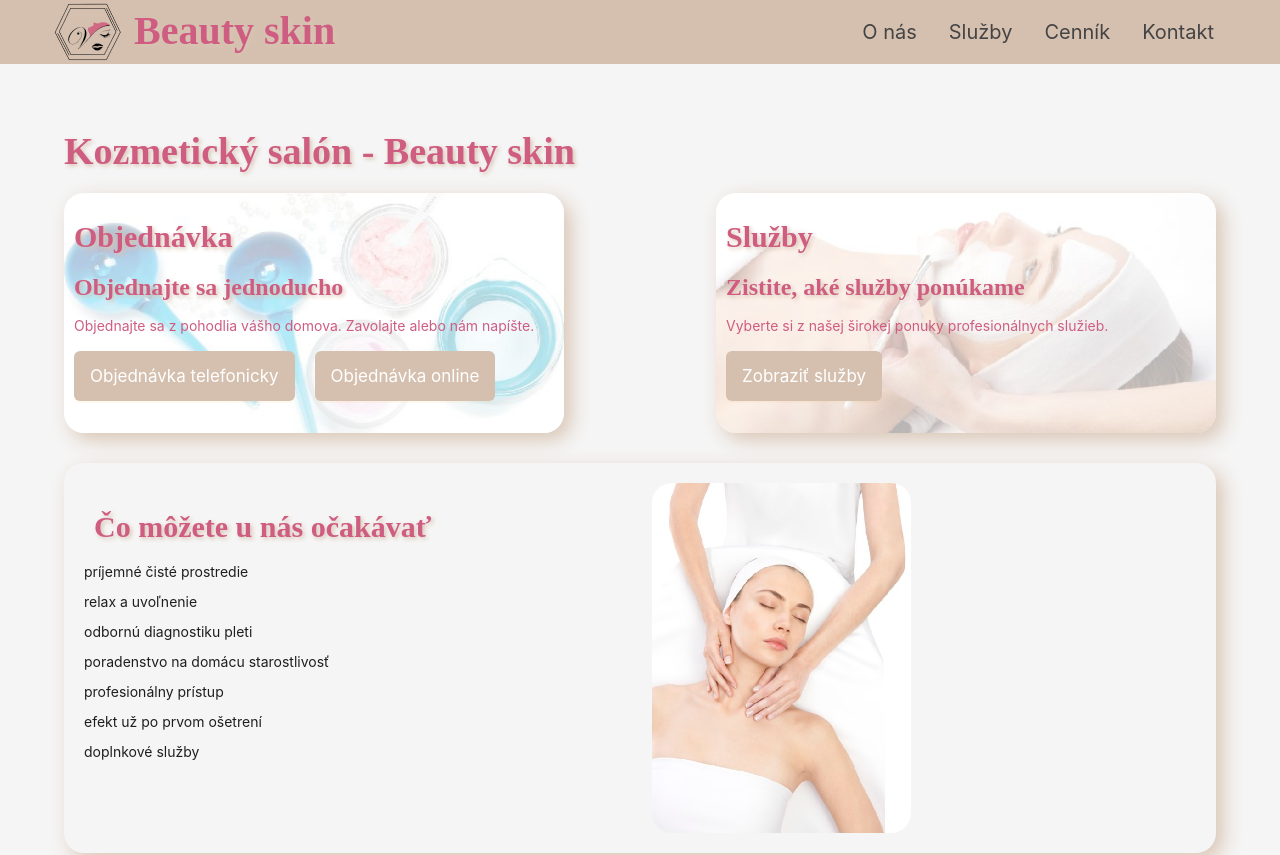
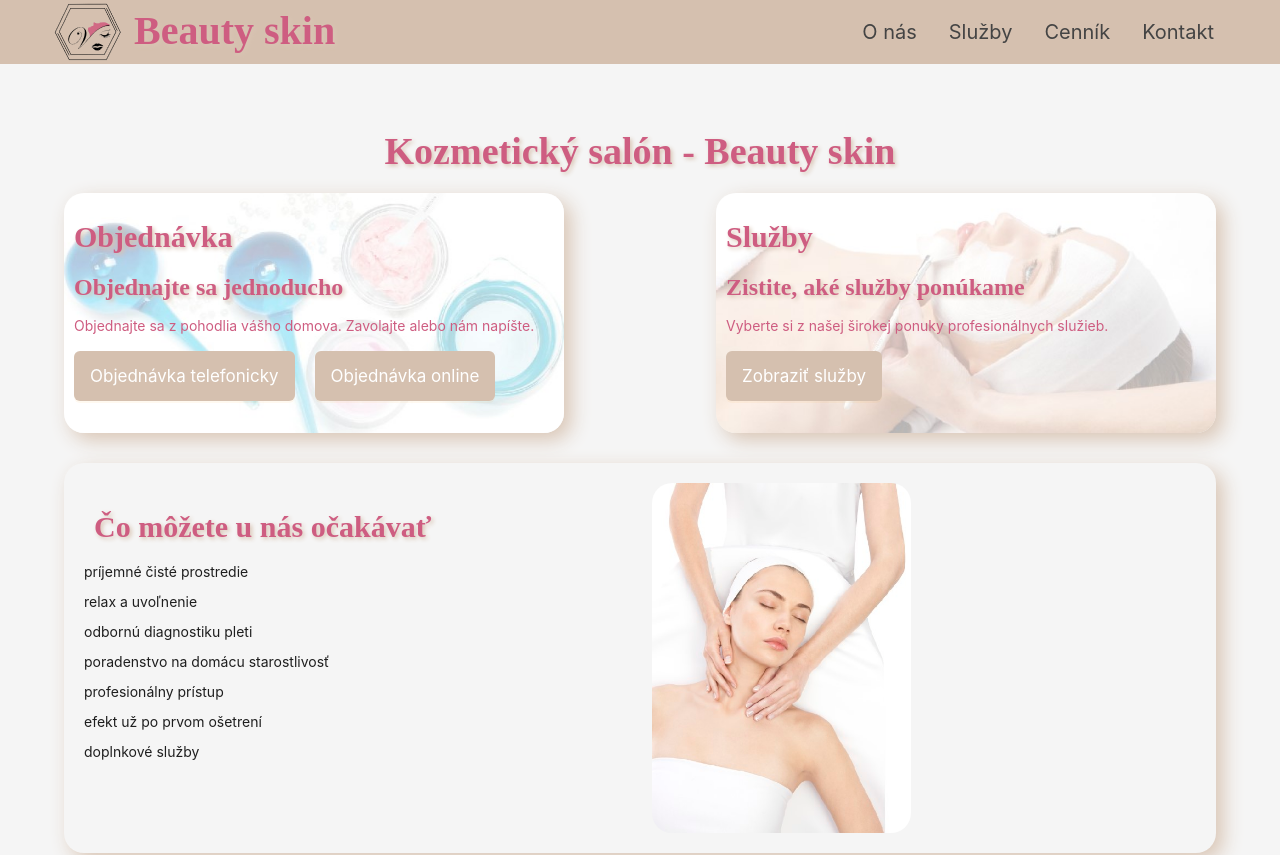
Before and after one commit to MajoLkc/beauty-skin-web, a React (Create React App) app: page / in a window 1280 px wide. Shown: the top 855 px of the page. Built offline with nearby package versions, Linux system fonts and the light colour scheme.

Commit message:
center titles

```diff
--- a/src/components/Titles/index.tsx
+++ b/src/components/Titles/index.tsx
@@ -10,9 +10,21 @@ const StyledTitle = styled(AntTitle)`
   font-size: 3em;
   color: ${config.secondaryColor} !important;
   text-shadow: 2px 2px 4px #d9c5b4;
+
+  // Centering Styles
+  display: flex;
+  justify-content: center;
+  align-items: center;
+  text-align: center;
+  // height: 100vh; // This makes the container take the full viewport height
+  // width: 100%; // This ensures the container spans the full width
 `
 
-const StyledSubtitle = styled(StyledTitle)`
+const StyledSubtitle = styled(AntTitle)`
+  @import url("https://fonts.googleapis.com/css2?family=Parisienne&display=swap");
+  font-family: Parisienne, cursive;
+  color: ${config.secondaryColor} !important;
+  text-shadow: 2px 2px 4px #d9c5b4;
   font-size: 2em;
   margin-left: 10px;
 `
```
